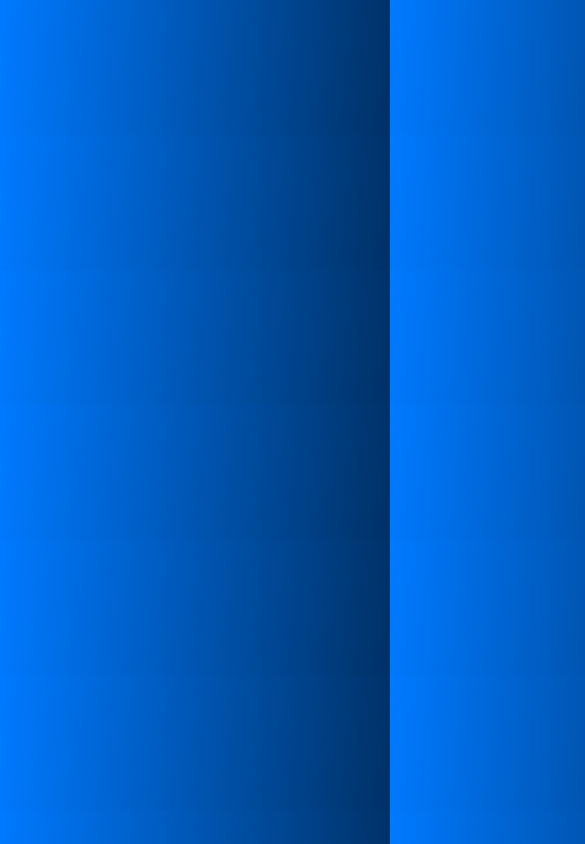
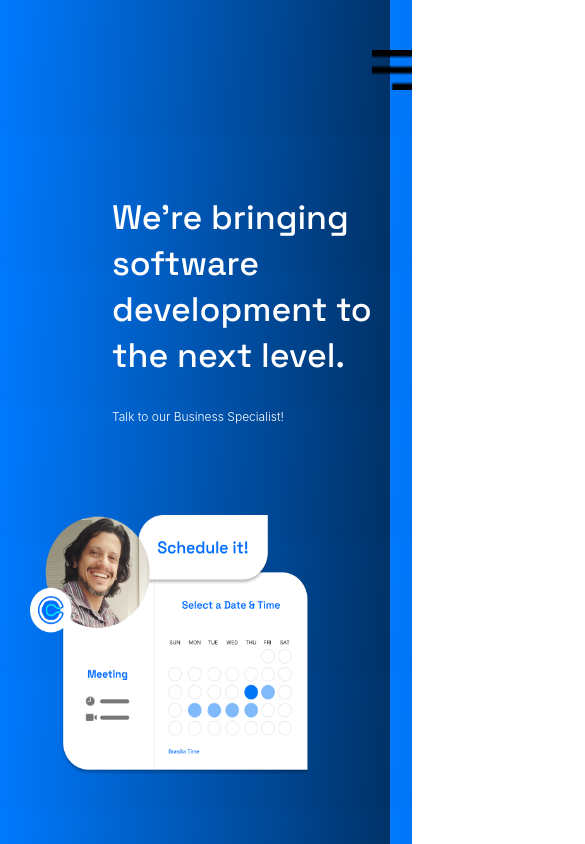
Before and after one commit to Vintik06/Nextly, a plain HTML site: page index.html in a window 390 px wide. Shown: the top 844 px of the page, 585 px wide, since content can reach past the window. Drawn offline with Linux system fonts and the light colour scheme.

Commit message:
second-commit

```diff
--- a/index.html
+++ b/index.html
@@ -11,6 +11,7 @@
 <body>
     <div class="wrapper">
         <header>
+            <div class="header-up">
                 <div class="logo">
                     <div class="img-logo">
                         <img class="img1" src="./images/XMLID 21.png" alt="">
@@ -37,6 +38,19 @@
                 <div class="humburger">
                     <img class="img3" src="./images/humburger.png" alt="">
                 </div>
+            </div>
+            <div class="header-low">
+                <div class="text-low">
+                    <p class="p2">We’re bringing software development to the next   level.</p>
+                    <p class="p3">Talk to our Business Specialist!</p>
+                    <div class="meeting">
+                        <p class="meeting">Schedule a meeting</p>
+                    </div>
+                </div>
+                <div>
+                    <img class="img4" src="./images/Group 277.png" alt="">
+                </div>
+            </div>
         </header>
     </div>
 </body>
--- a/style.css
+++ b/style.css
@@ -14,8 +14,17 @@ body{
 }
 
 header {
+    height: 135px;
+}
+
+.header-up {
     display: flex;
-    height: 135px;
+}
+
+.header-low {
+    display: flex;
+    margin-top: 105px;
+    gap: 90px;
 }
 
 .logo {
@@ -68,15 +77,100 @@ a {
     width: 40px;
 }
 
+.text-low {
+    display: flex;
+    flex-direction: column;
+    margin-left: 102px;
+}
+
+.p2 {
+    width: 530px;
+    font-family: 'Space Grotesk';
+    font-style: normal;
+    font-weight: 500;
+    font-size: 46px;
+    line-height: 135%;
+    color: #FFFFFF;
+}
+
+.p3 {
+    padding-top: 10px;
+    font-family: 'Inter';
+    font-style: normal;
+    font-weight: 300;
+    font-size: 20px;
+    line-height: 135%;
+    color: #FFFFFF;
+}
+
+.meeting {
+    display: flex;
+    justify-content: center;
+    margin-top: 50px;
+    width: 255px;
+    height: 52.41px;
+    background: #FFFFFF;
+    border-radius: 50px;
+    font-family: 'Space Grotesk';
+    font-style: normal;
+    font-weight: 700;
+    font-size: 16px;
+    line-height: 135%;
+    display: flex;
+    align-items: center;
+    text-align: center;
+    color: #003166;
+}
+
+.img4 {
+    width: 370px;
+    height: 330px;
+}
+
 @media screen and (max-width: 1110px) {
     ul {
         padding-left: 350px;
+    }
+    .p2 {
+        width: 450px;
+        font-size: 40px;
+    }
+    .p3 {
+        font-size: 18px;
+    }
+    .meeting {
+        width: 220px;
+        height: 50px;
+        font-size: 14px;
+    }
+    .img4 {
+        width: 330px;
+        height: 300px;
     }
 }
 
 @media screen and (max-width: 1000px) {
     ul {
         padding-left: 250px;
+    }
+    .p2 {
+        width: 420px;
+        font-size: 38px;
+    }
+    .p3 {
+        font-size: 16px;
+    }
+    .meeting {
+        width: 200px;
+        height: 42px;
+        font-size: 12px;
+    }
+    .img4 {
+        width: 320px;
+        height: 290px;
+    }
+    .header-low {
+        gap: 65px;
     }
 }
 
@@ -87,6 +181,25 @@ a {
     .logo {
         padding-left: 80px;
     }
+    .p2 {
+        width: 400px;
+        font-size: 36px;
+    }
+    .p3 {
+        font-size: 14px;
+    }
+    .meeting {
+        width: 180px;
+        height: 38px;
+        font-size: 10px;
+    }
+    .img4 {
+        width: 300px;
+        height: 270px;
+    }
+    .header-low {
+        gap: 50px;
+    }
 }
 
 @media screen and (max-width: 840px) {
@@ -96,21 +209,192 @@ a {
     .logo {
         padding-left: 60px;
     }
+    .p2 {
+        width: 380px;
+        font-size: 34px;
+    }
+    .p3 {
+        font-size: 12px;
+    }
+    .meeting {
+        width: 160px;
+        height: 35px;
+        font-size: 10px;
+    }
+    .img4 {
+        width: 280px;
+        height: 260px;
+    }
+    .header-low {
+        gap: 40px;
+    }
 }
 
 @media screen and (max-width: 768px) {
+    header {
+        padding-left: 150px;
+    }
     .logo {
         display: none;
     }
-
     .desktop-nav {
         display: none;
+    }
+    .header-up {
+        display: flex;
+        justify-content: end;
     }
 
     .humburger {
         display: flex;
-        padding-top: 30px;
-        padding-left: 660px;
+        padding-top: 50px;
     }
 
+    .header-low {
+        display: flex;
+        flex-direction: column;
+    }
+
+    .p2 {
+        width: 300px;
+    }
+
+    .meeting {
+        display: none;
+    }
+
+    .p3 {
+        margin-top: 20px;
+    }
+
+    .img4 {
+        margin-top: 50px;
+        margin-left: 20px;
+    }
 }
+@media screen and (max-width: 630px) {
+    header {
+        padding-left: 80px;
+    }
+    .logo {
+        display: none;
+    }
+    .desktop-nav {
+        display: none;
+    }
+    .header-up {
+        display: flex;
+        justify-content: end;
+    }
+
+    .humburger {
+        display: flex;
+        padding-top: 50px;
+    }
+
+    .header-low {
+        display: flex;
+        flex-direction: column;
+    }
+
+    .p2 {
+        width: 300px;
+    }
+
+    .meeting {
+        display: none;
+    }
+
+    .p3 {
+        margin-top: 20px;
+    }
+
+    .img4 {
+        margin-top: 50px;
+        margin-left: 20px;
+    }
+}
+@media screen and (max-width: 550px) {
+    header {
+        padding-left: 50px;
+    }
+    .logo {
+        display: none;
+    }
+    .desktop-nav {
+        display: none;
+    }
+    .header-up {
+        display: flex;
+        justify-content: end;
+    }
+
+    .humburger {
+        display: flex;
+        padding-top: 50px;
+    }
+
+    .header-low {
+        display: flex;
+        flex-direction: column;
+    }
+
+    .p2 {
+        width: 300px;
+    }
+
+    .meeting {
+        display: none;
+    }
+
+    .p3 {
+        margin-top: 20px;
+    }
+
+    .img4 {
+        margin-top: 50px;
+        margin-left: 20px;
+    }
+}
+@media screen and (max-width: 500px) {
+    header {
+        padding-left: 10px;
+    }
+    .logo {
+        display: none;
+    }
+    .desktop-nav {
+        display: none;
+    }
+    .header-up {
+        display: flex;
+        justify-content: end;
+    }
+
+    .humburger {
+        display: flex;
+        padding-top: 50px;
+    }
+
+    .header-low {
+        display: flex;
+        flex-direction: column;
+    }
+
+    .p2 {
+        width: 300px;
+    }
+
+    .meeting {
+        display: none;
+    }
+
+    .p3 {
+        margin-top: 20px;
+    }
+
+    .img4 {
+        margin-top: 50px;
+        margin-left: 20px;
+    }
+}
```
Also changed, not shown: images/Group 277.png (added). Lines whose indentation alone changed are shown as unchanged.
